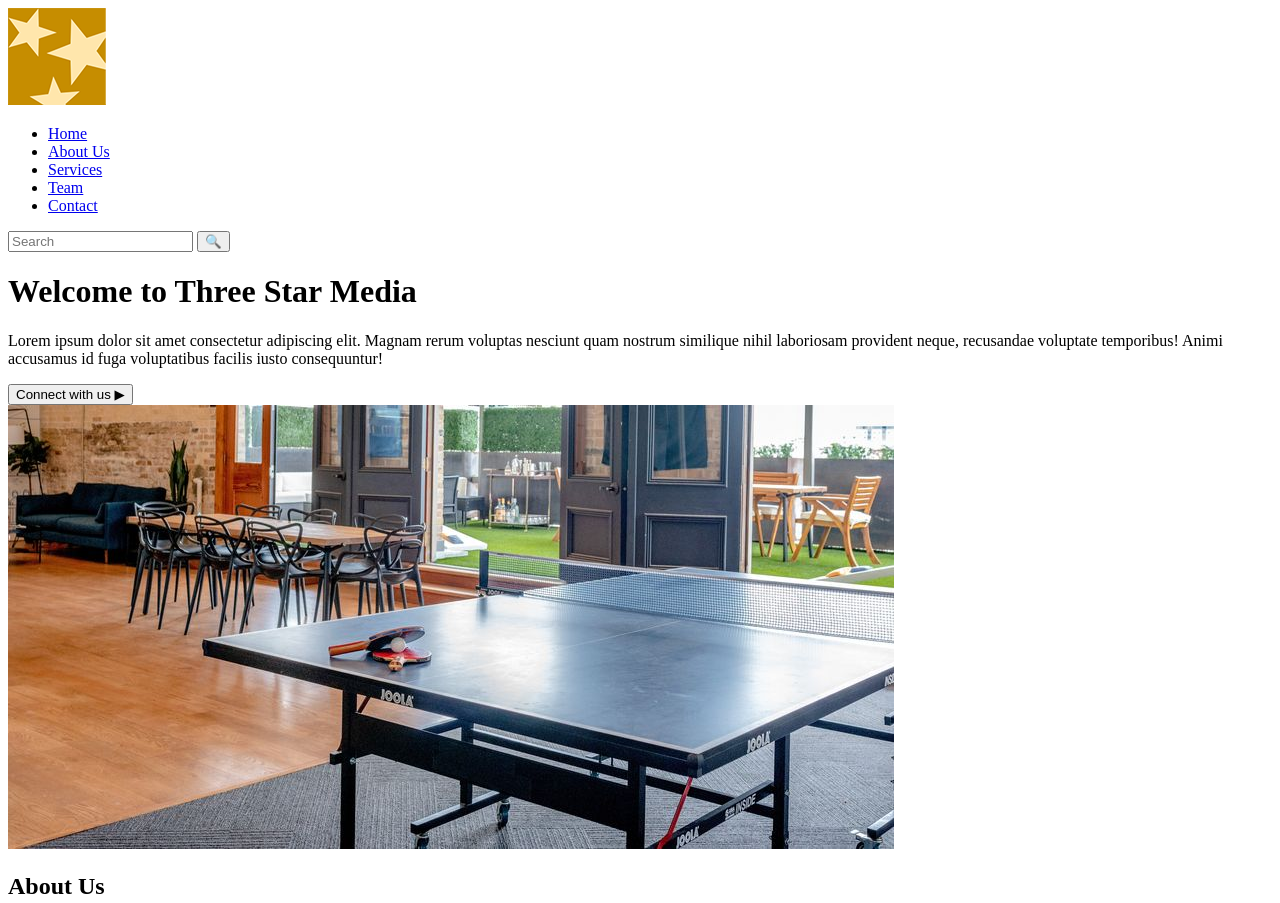
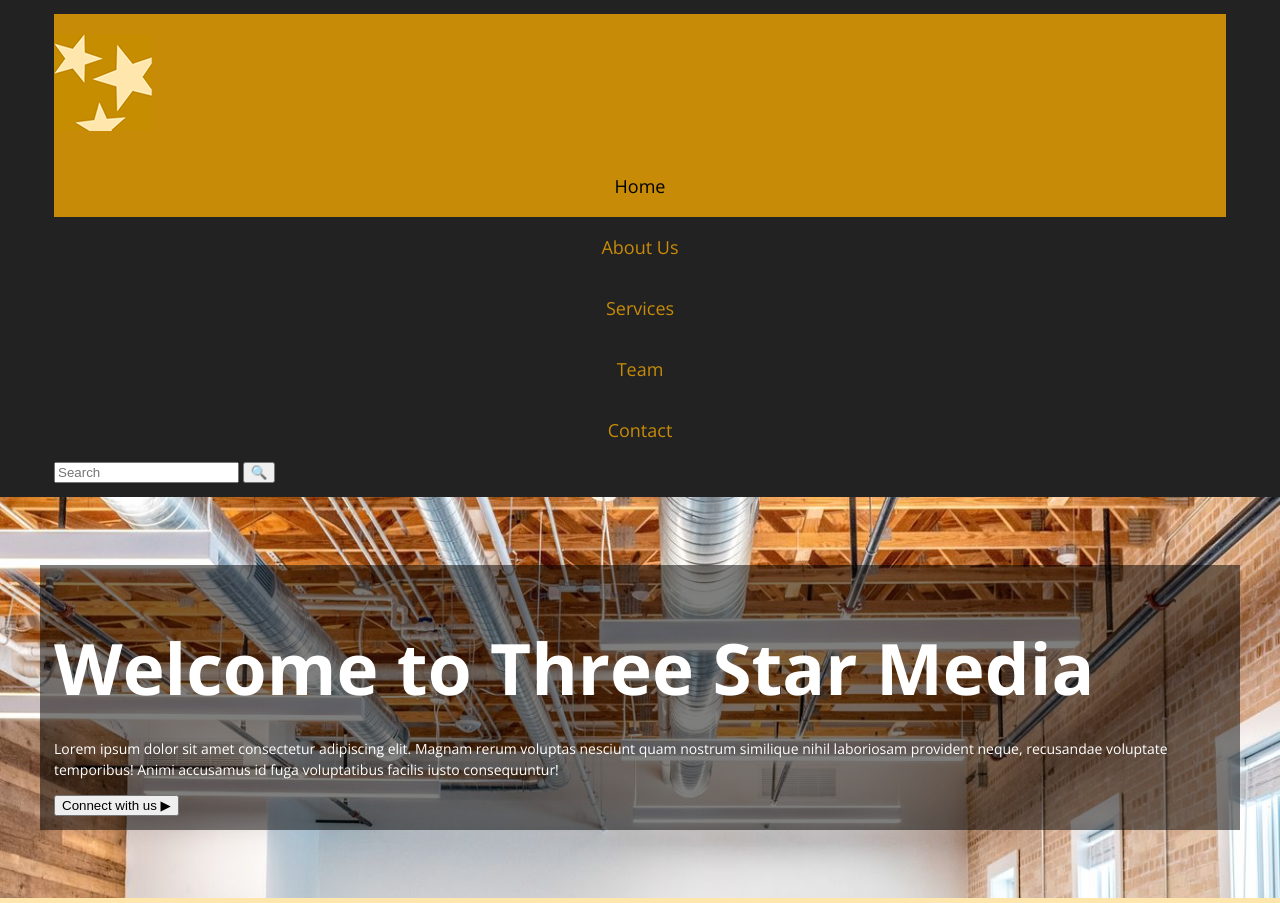
Before and after one commit to pedd0030/final, a plain HTML site: page index.html in a window 1280 px wide. Shown: the top 903 px of the page. Drawn offline with nearby package versions, Linux system fonts and the light colour scheme.

Commit message:
started CSS

```diff
--- a/css/styles.css
+++ b/css/styles.css
@@ -0,0 +1,166 @@
+/* http://meyerweb.com/eric/tools/css/reset/
+   v2.0 | 20110126
+   License: none (public domain)
+*/
+
+html, body, div, span, applet, object, iframe,
+h1, h2, h3, h4, h5, h6, p, blockquote, pre,
+a, abbr, acronym, address, big, cite, code,
+del, dfn, em, img, ins, kbd, q, s, samp,
+small, strike, strong, sub, sup, tt, var,
+b, u, i, center,
+dl, dt, dd, ol, ul, li,
+fieldset, form, label, legend,
+table, caption, tbody, tfoot, thead, tr, th, td,
+article, aside, canvas, details, embed,
+figure, figcaption, footer, header, hgroup,
+menu, nav, output, ruby, section, summary,
+time, mark, audio, video {
+	margin: 0;
+	padding: 0;
+	border: 0;
+	font-size: 100%;
+	font: inherit;
+	vertical-align: baseline;
+}
+/* HTML5 display-role reset for older browsers */
+article, aside, details, figcaption, figure,
+footer, header, hgroup, menu, nav, section {
+	display: block;
+}
+body {
+	line-height: 1;
+}
+ol, ul {
+	list-style: none;
+}
+blockquote, q {
+	quotes: none;
+}
+blockquote:before, blockquote:after,
+q:before, q:after {
+	content: '';
+	content: none;
+}
+table {
+	border-collapse: collapse;
+	border-spacing: 0;
+}
+
+/* GENERIC STYLES */
+
+body {
+    font-family: 'Open Sans', sans-serif;
+    font-size: 14px; /* 1em = 14 px = 1rem*/
+    line-height: 1.5;
+    color: black;
+}
+h1 {
+    font-size: 71px;
+    line-height: 106px;
+    margin-bottom: 17px;
+    font-weight: bold;
+}
+
+h2{
+    font-size: 48px;
+    margin-bottom: 12px;
+    font-weight: bold;
+}
+
+p{
+    margin-bottom: 1em;
+}
+
+.container {
+    padding: 1em;
+}
+
+img { max-width: 100%;
+    height: auto;
+}
+
+nav {
+    background-color: #222222;
+}
+
+nav a:link,nav a:visited {
+    display: block;
+    color: #c78b07;
+    font-size: 18px;
+    padding-top: 17px;
+    padding-bottom: 17px;
+    text-decoration: none;
+    text-align: center;
+}
+
+nav li.current a:link, nav li.current a:visited {
+    background-color: #c78b07;
+    color: #000;
+}
+
+.logo {
+    background-color: #c78b07;
+    padding-top: 20px;
+    padding-bottom: 20px;
+}
+
+/* WELCOME SECTION */
+
+.header-welcome {
+    background-image: url(../images/main-banner.jpg);
+    background-size: cover;
+    padding-top: 68px;
+    padding-bottom: 68px;
+}
+
+.header-welcome .container{
+    background-color: rgba(0, 0, 0, 0.5);
+    color: white;
+    padding-top: 50px;
+}
+
+.header-welcome button {
+
+}
+
+/*ABOUT SECTION */
+
+.section-about {
+    background-color: #ffe6ac;
+}
+
+
+
+
+
+
+
+
+
+
+
+
+
+
+
+
+
+
+
+
+
+
+/* ================
+DESKTOP STYLES
+=================== */
+
+@media screen and (min-width: 1200px) {
+
+.container {
+    width: 1172px;
+    margin: 0 auto;
+}
+
+
+}
--- a/index.html
+++ b/index.html
@@ -5,6 +5,10 @@
     <meta http-equiv="X-UA-Compatible" content="IE=edge">
     <meta name="viewport" content="width=device-width, initial-scale=1.0">
     <title>Three Star Media</title>
+    <link rel="preconnect" href="https://fonts.googleapis.com">
+<link rel="preconnect" href="https://fonts.gstatic.com" crossorigin>
+<link href="https://fonts.googleapis.com/css2?family=Open+Sans:ital,wght@0,400;0,700;1,400;1,700&display=swap" rel="stylesheet">
+    <link href="css/styles.css" rel="stylesheet">
 </head>
 <body>
 
@@ -12,9 +16,11 @@
 
 <nav>
     <div class="container">
+        <div class="logo">
         <img src="images/logo.png" alt="Three Star Media">
+    </div>
         <ul>
-            <li> <a href="#"> Home </a> </li>
+            <li class="current"> <a href="#"> Home </a> </li>
             <li> <a href="#"> About Us </a> </li>
             <li> <a href="#"> Services </a> </li>
             <li> <a href="#"> Team </a> </li>
```
